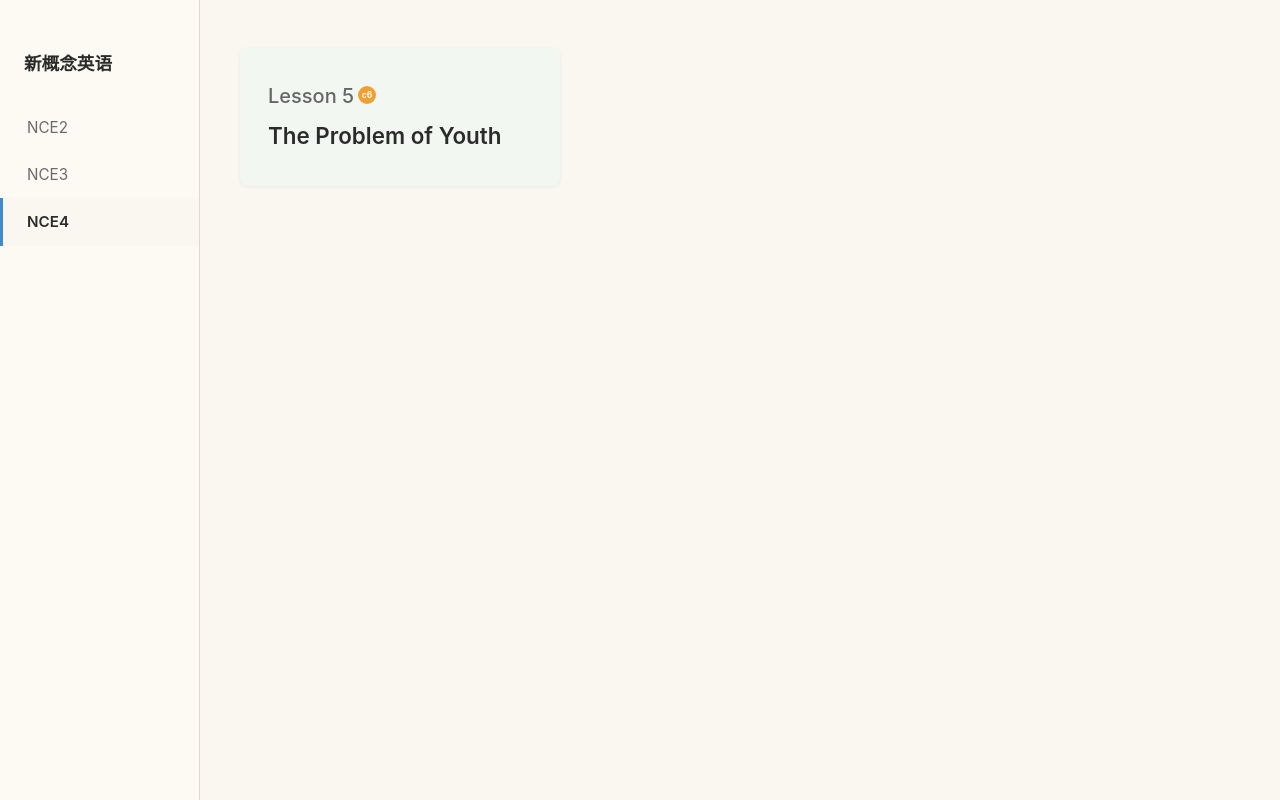
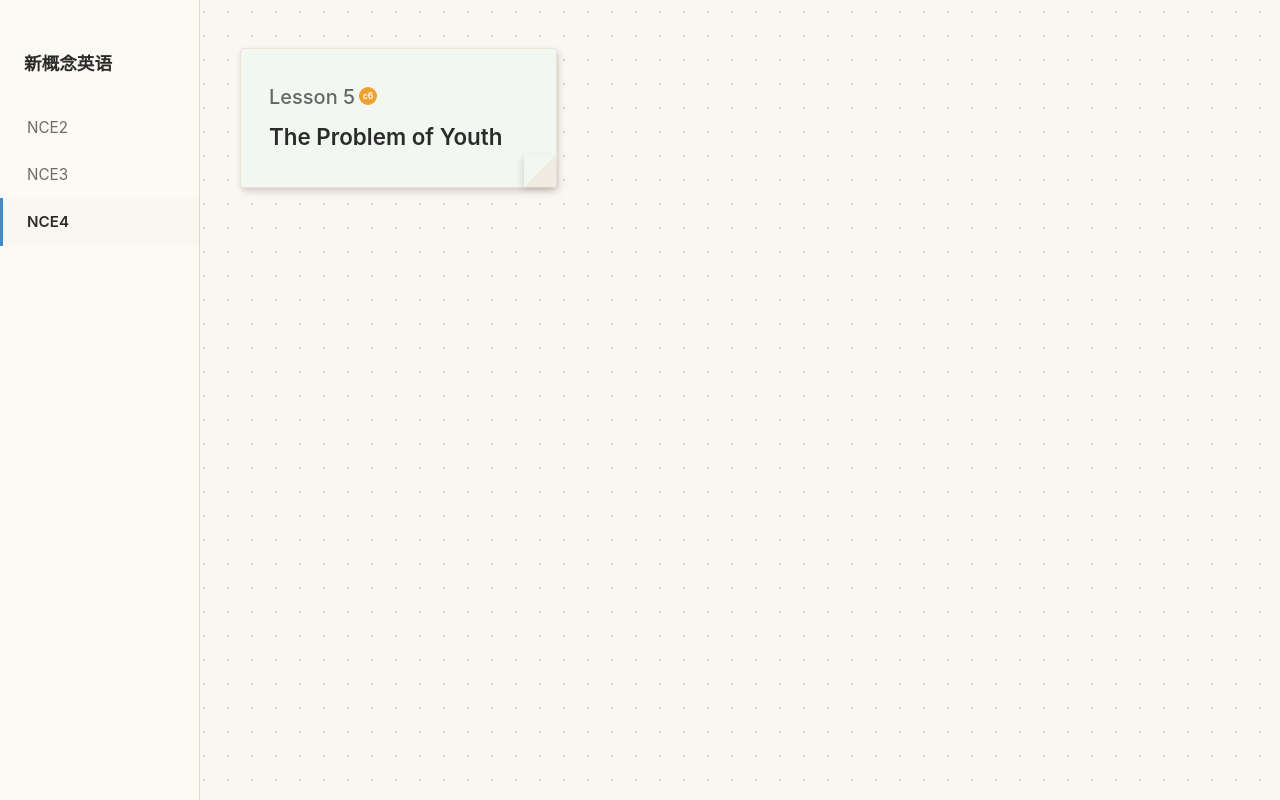
Before and after one commit to farisni/nce-proj, a Vue app: page / in a window 1280 px wide. Built offline with nearby package versions, Linux system fonts and the light colour scheme.

Commit message:
手帐圆点背景+便利签卷角卡片效果

```diff
--- a/src/style.scss
+++ b/src/style.scss
@@ -49,6 +49,9 @@ html {
 }
 
 body {
+  background-color: var(--color-bg);
+  background-image: radial-gradient(circle, #d8d0c0 1px, transparent 1px);
+  background-size: 24px 24px;
   font-family: 'Inter', 'PingFang SC', 'Hiragino Sans GB', 'Microsoft YaHei', serif;
   color: var(--color-text);
   background-color: var(--color-bg);
--- a/src/views/Home.vue
+++ b/src/views/Home.vue
@@ -34,8 +34,33 @@ function goArticle(id: string) {
 </template>
 
 <style lang="scss" scoped>
-.card-area { padding: 48px 40px; display: grid; grid-template-columns: repeat(auto-fill, minmax(280px, 1fr)); gap: 20px; align-content: start; }
-.article-card { background: #f2f7f2; box-shadow: 0 1px 4px rgba(0,0,0,0.06); border-radius: var(--radius); padding: 32px 28px; cursor: pointer; transition: box-shadow 0.2s; &:hover { box-shadow: 0 2px 12px rgba(0,0,0,0.08); } }
+.card-area { padding: 48px 40px; display: grid; grid-template-columns: repeat(auto-fill, minmax(280px, 1fr)); gap: 24px; align-content: start; }
+
+.article-card {
+  border: 1px solid #ece4d5;  position: relative;
+  background: #f2f7f2;
+  border-radius: 3px;
+  padding: 32px 28px;
+  cursor: pointer;
+  box-shadow: 1px 2px 4px rgba(0,0,0,0.06), 2px 4px 8px rgba(0,0,0,0.12);
+  transition: box-shadow 0.2s;
+
+  &:hover { box-shadow: 2px 4px 12px rgba(0,0,0,0.12), 3px 6px 16px rgba(0,0,0,0.06); }
+
+  // 右下角卷起
+  &::after {
+    content: '';
+    position: absolute;
+    bottom: 0; right: 0;
+    width: 0; height: 0;
+    border-style: solid;
+    border-width: 0 0 32px 32px;
+    border-color: transparent transparent #f0ebe0 transparent;
+    border-radius: 0 0 6px 0;
+    box-shadow: -2px 3px 6px rgba(0,0,0,0.12);
+  }
+}
+
 .card-title { font-size: 1.25rem; font-weight: 600; color: var(--color-text); line-height: 1.6; }
 .lesson-line { display: block; margin-bottom: 6px; color: #666; font-weight: 500; }
 .title-text { font-size: 1.4rem; }
```
Also changed, not shown: src/asserts/icon/tuding.svg (added).
